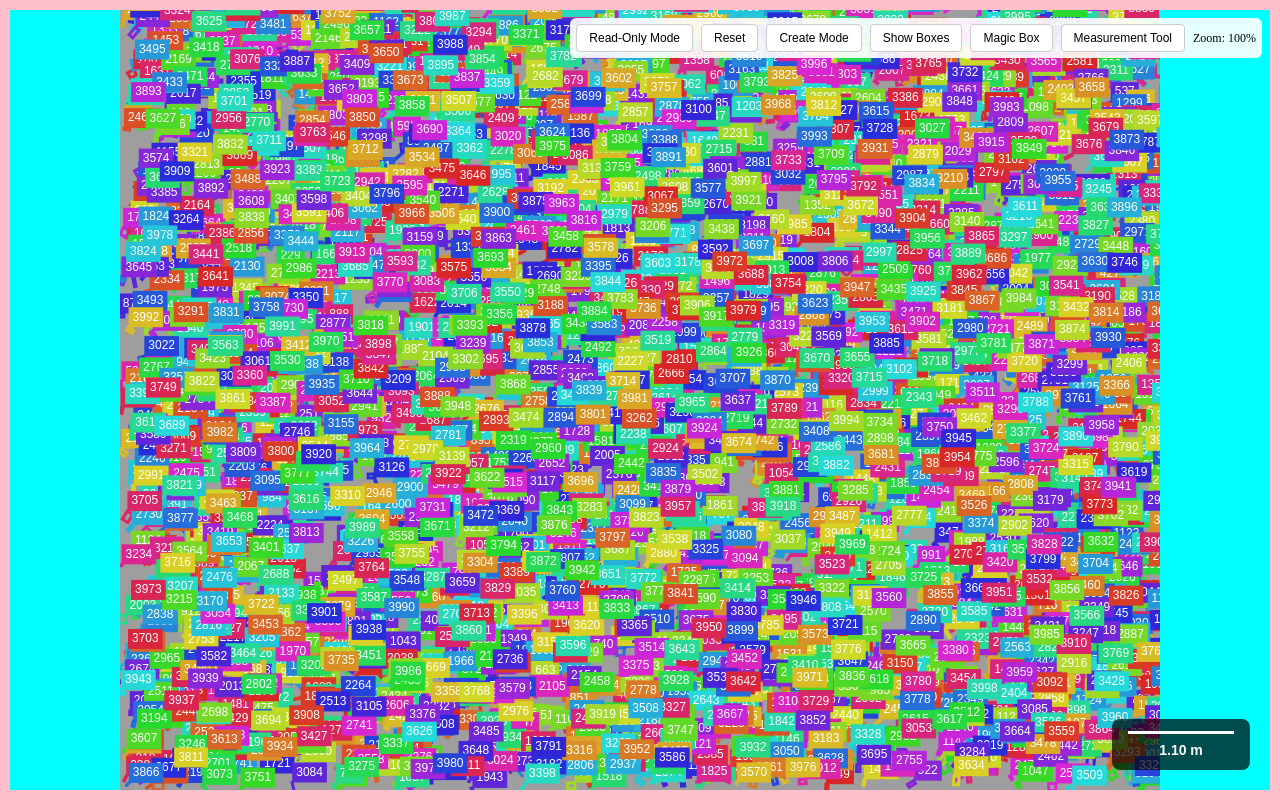
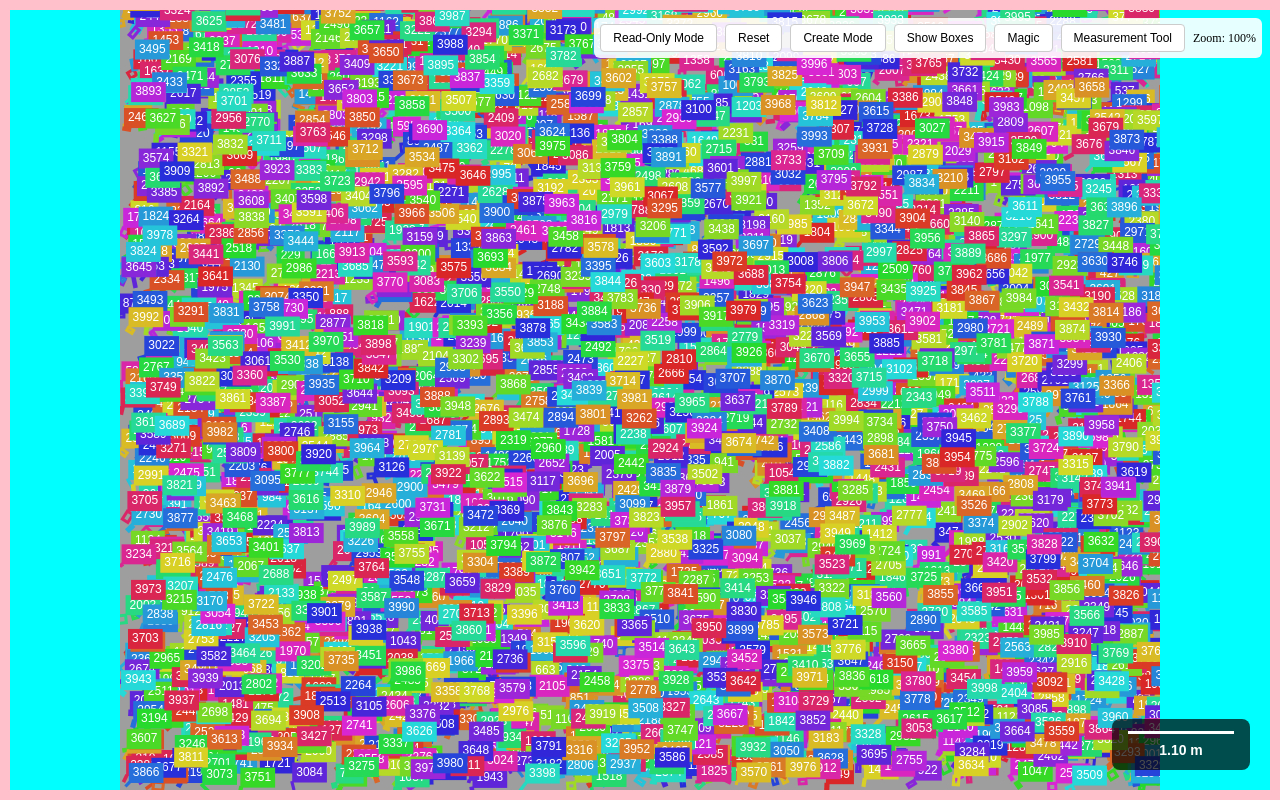
Before and after one commit to JohnnyMoCap/test-canvas, an Angular app: page / in a window 1280 px wide. Built offline with nearby package versions, Linux system fonts and the light colour scheme.

Commit message:
make magic a secret

```diff
--- a/src/app/app.html
+++ b/src/app/app.html
@@ -11,7 +11,7 @@
       {{ showBoxList() ? 'Hide Boxes' : 'Show Boxes' }}
     </button>
     <button (click)="toggleMagicMode()" [class.active]="isMagicMode()">
-      {{ isMagicMode() ? 'Exit Magic' : 'Magic Box' }}
+      {{ isMagicMode() ? 'Exit Magic' : 'Magic' }}
     </button>
     @if (isMagicMode()) {
       <label>
```
